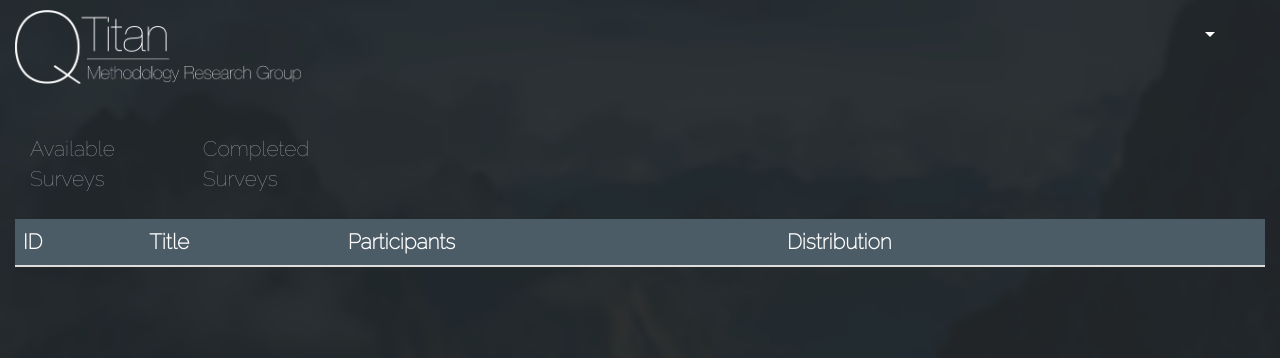
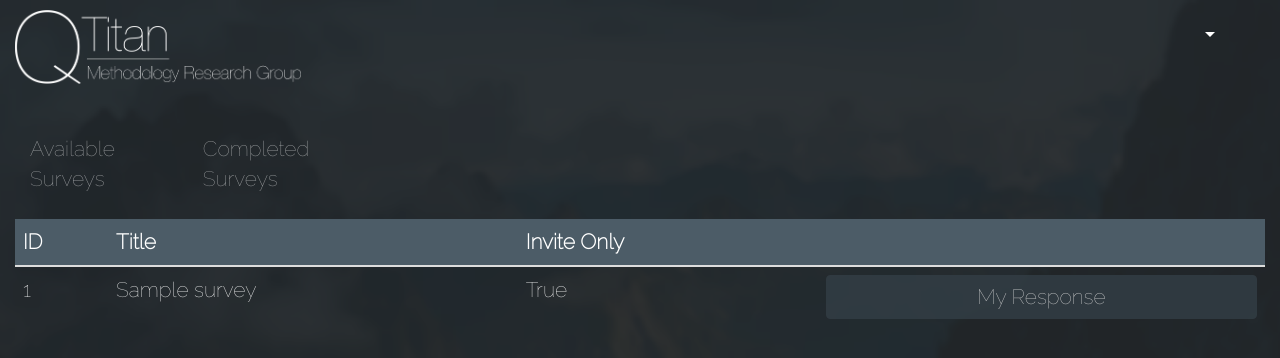
Before and after one commit to rdespoiu/QTitan, a Django app: page /QTSurvey/completed/ in a window 1280 px wide. Shown: the top 358 px of the page. Run offline with Django 3.2, Linux system fonts and the light colour scheme; a user stored in the database is signed in; tables that the repository leaves empty hold one stand-in row (values such as "Sample post"); lists and menus that the app fills with data are empty; some libraries are stand-ins or nearby versions.

Commit message:
SubjectCompletedSurveys controller

```diff
--- /dev/null
+++ b/QTitan/QTSurvey/Controllers/SubjectCompletedSurveys.py
@@ -0,0 +1,9 @@
+from ..models import *
+
+def getSubjectCompletedSurveys(request):
+    query = '''SELECT * FROM QTSurvey_Survey
+               WHERE
+                id IN (SELECT DISTINCT SurveyID_ID FROM QTSurvey_CompletedSurvey WHERE UserID_ID = {})
+            '''.format(request.user.id)
+
+    return list(Survey.objects.raw(query))
--- a/QTitan/QTSurvey/templates/QTSurvey/modules/table_headers.html
+++ b/QTitan/QTSurvey/templates/QTSurvey/modules/table_headers.html
@@ -35,8 +35,7 @@
 {% elif page == "subject_completed_surveys" %}
   <th class="custom-text">ID</th>
   <th class="custom-text">Title</th>
-  <th class="custom-text">Participants</th>
-  <th class="custom-text">Distribution</th>
+  <th class="custom-text">Invite Only</th>
   <th class="custom-text"></th>
 
 {% endif %}
--- a/QTitan/QTSurvey/templates/QTSurvey/modules/table_rows.html
+++ b/QTitan/QTSurvey/templates/QTSurvey/modules/table_rows.html
@@ -44,8 +44,7 @@
   {% for survey in subjectCompletedSurveys %}
     <td class="custom-text">{{ survey.id }}</td>
     <td class="custom-text">{{ survey.title }}</td>
-    <td class="custom-text">{{ survey.count }}</td>
-    <td class="custom-text">{{ survey.dsflag }}</td>
+    <td class="custom-text">{{ survey.distribution }}</td>
     <td><button class="btn btn-primary btn-block custom-button">My Response</button></td>
   {% endfor %}
 {% endif %}
--- a/QTitan/QTSurvey/views.py
+++ b/QTitan/QTSurvey/views.py
@@ -7,6 +7,7 @@
 from .forms import UserForm
 from django.shortcuts import redirect
 from .models import *
+from .Controllers.SubjectCompletedSurveys import getSubjectCompletedSurveys
 
 
 # Views
@@ -80,7 +81,7 @@
 
     template = loader.get_template('QTSurvey/subject-completed-surveys.html')
 
-    context = {'request': request}
+    context = {'request': request, 'subjectCompletedSurveys': getSubjectCompletedSurveys(request)}
 
     return HttpResponse(template.render(context, request))
 
```
